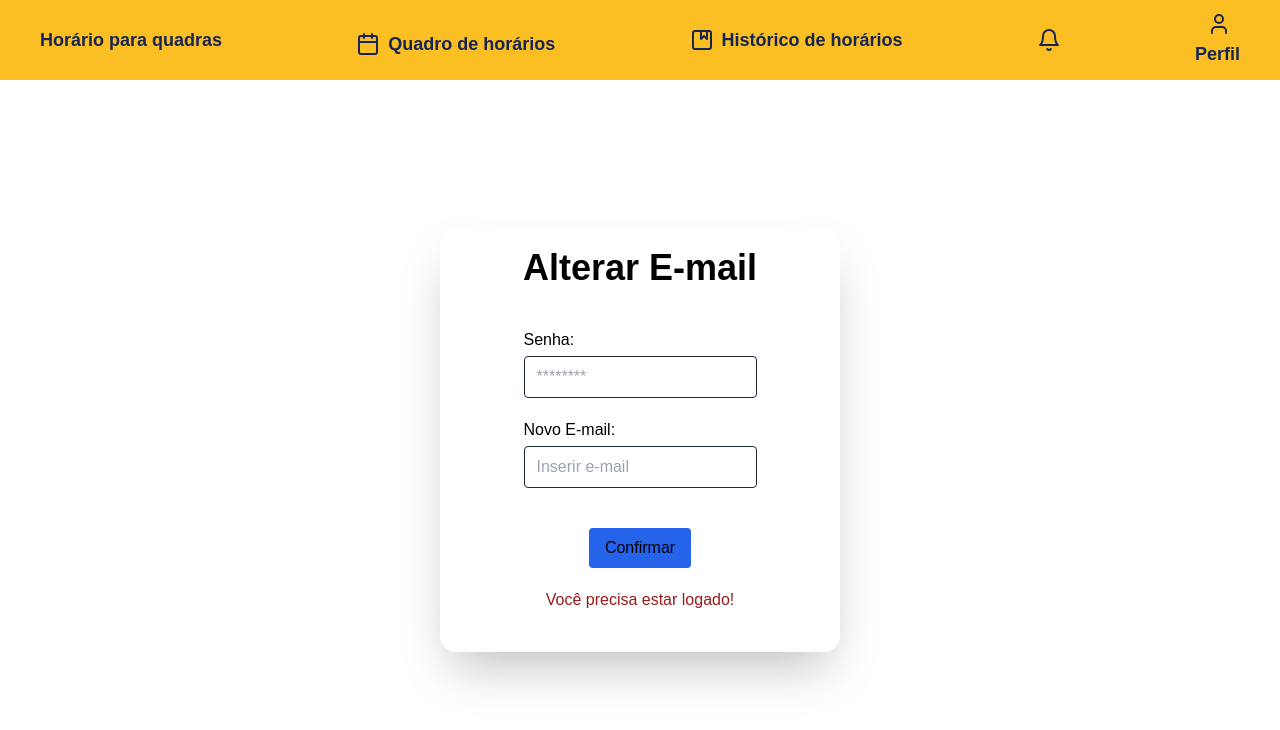
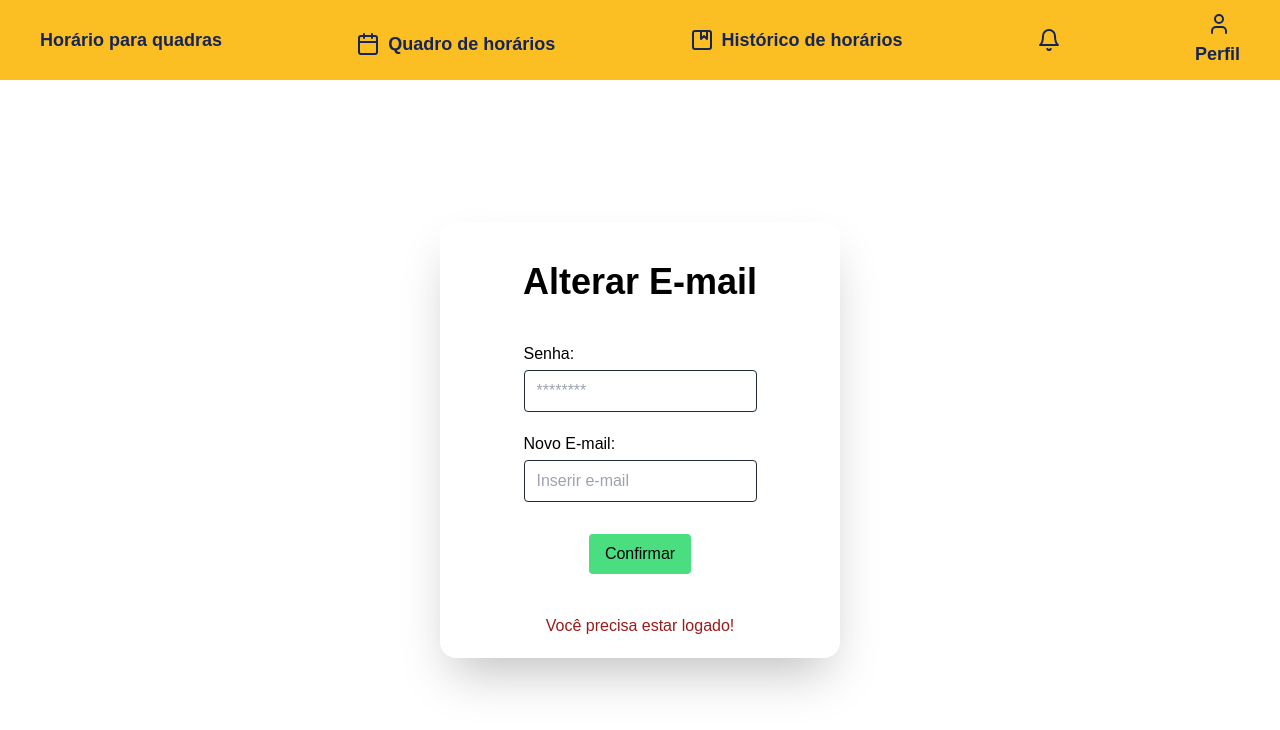
Before and after one commit to Italocr11/Projeto-Engenharia-de-Software-Front, a Next.js app in the folder frontproj/: page /alterarEmail in a window 1280 px wide. Shown: the top 730 px of the page. Built offline with nearby package versions, Linux system fonts and the light colour scheme.

Commit message:
Alteraçoes de design do processo de alterar meu email

```diff
--- a/frontproj/src/app/alterarEmail/page.jsx
+++ b/frontproj/src/app/alterarEmail/page.jsx
@@ -56,18 +56,24 @@ function AlterarEmail() {
   return (
     <Interface>
       <FundoFormulariosInt>
+        <div className="mt-5">
           <Titulo>Alterar E-mail</Titulo>
+        </div>
+        <div>
+          <form onSubmit={confirmar}>
             <Senha senha={senha} setSenha={setSenha}></Senha>
             <Email str={str} email={altEmail} setEmail={setaltEmail}></Email>
-        <form onSubmit={confirmar}>
+            <div className="flex flex-col items-center">
               <button
                 type="submit"
-            className="bg-blue-600 py-2 px-4 rounded hover:text-gray-800 mt-10"
+                className="bg-green-400 py-2 px-4 rounded hover:text-gray-800 mt-8 mb-5"
               >
                 Confirmar
               </button>
+              {msg && <div className="text-red-800 mt-5 mb-5">{msg}</div>}
+            </div>
           </form>
-        {msg && <div className="text-red-800 mt-5 pb-10">{msg}</div>}
+        </div>
       </FundoFormulariosInt>
     </Interface>
   );
```
Lines whose indentation alone changed are shown as unchanged.
